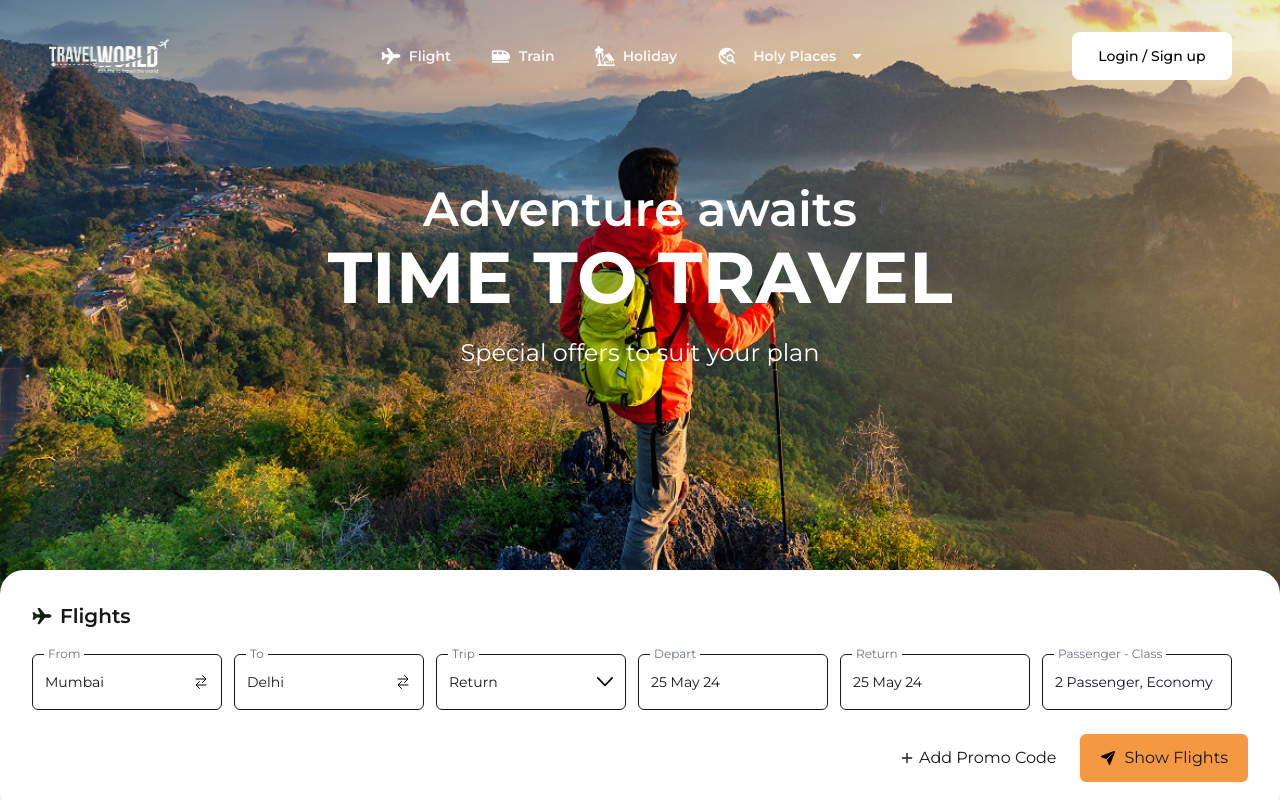
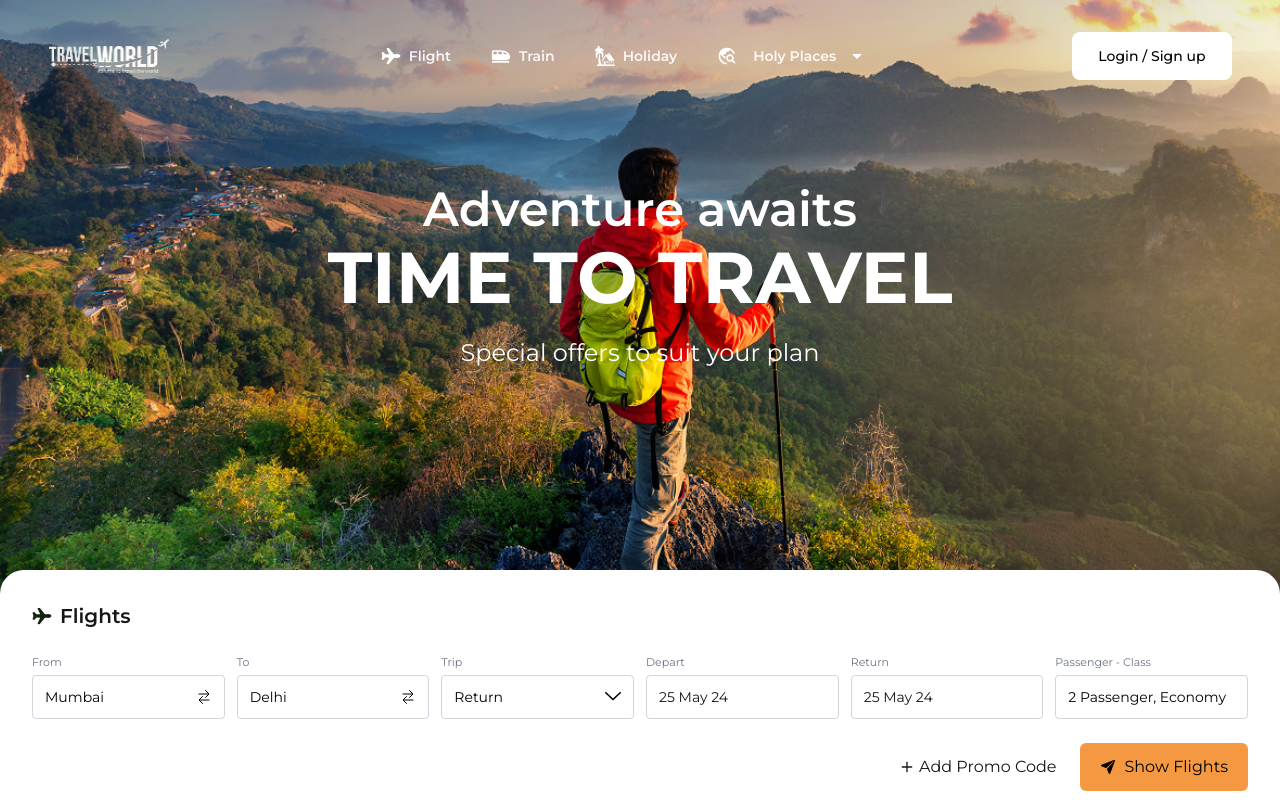
Before and after one commit to jainkhushi0405/travel-website, a Next.js app: page / in a window 1280 px wide. Shown: the top 800 px of the page. Built offline with nearby package versions, Linux system fonts and the light colour scheme.

Commit message:
fixed search form UI + common input alignment

```diff
--- a/components/CommonInput.tsx
+++ b/components/CommonInput.tsx
@@ -1,47 +1,65 @@
 "use client";
 
-import Image from "next/image";
-
-type Props = {
+interface CommonInputProps {
   label: string;
   value: string;
+  editable?: boolean;
   onChange?: (e: React.ChangeEvent<HTMLInputElement>) => void;
-  editable?: boolean;
+
   rightIcon?: React.ReactNode;
-};
+  onClick?: () => void;
+
+  className?: string;
+}
 
 export default function CommonInput({
   label,
   value,
+  editable = false,
   onChange,
-  editable = false,
   rightIcon,
-}: Props) {
+  onClick,
+  className = "",
+}: CommonInputProps) {
   return (
-    <div className="relative w-[190px] flex-shrink-0">
+    <div className={`relative flex flex-col flex-1 ${className}`}>
 
       {/* LABEL */}
-      <label className="text-xs text-gray-500 bg-white px-1 absolute -top-2 left-3">
+      <label className="text-[11px] text-gray-500 mb-[4px]">
         {label}
       </label>
 
-      {/* BOX */}
-      <div className="flex items-center border h-14 px-3 rounded-md bg-white shadow-sm">
-
-        <input
-          type="text"
-          value={value}
-          readOnly={!editable}
-          onChange={onChange}
-          className="w-full outline-none text-sm text-gray-900 truncate"
-        />
+      {/* INPUT BOX */}
+      <div
+        onClick={onClick}
+        className="
+          flex items-center justify-between
+          border border-gray-300
+          rounded-[4px]
+          px-3
+          h-[44px]
+          bg-white
+          cursor-pointer
+          min-w-0
+        "
+      >
+        {editable ? (
+          <input
+            value={value}
+            onChange={onChange}
+            className="w-full outline-none text-sm"
+          />
+        ) : (
+          <span className="text-sm text-black whitespace-nowrap overflow-hidden text-ellipsis">
+            {value}
+          </span>
+        )}
 
         {rightIcon && (
-          <div className="w-5 h-5 flex items-center justify-center flex-shrink-0">
+          <div className="ml-2 flex-shrink-0">
             {rightIcon}
           </div>
         )}
-
       </div>
     </div>
   );
--- a/components/Searchform.tsx
+++ b/components/Searchform.tsx
@@ -3,6 +3,7 @@
 import { Plus } from "lucide-react";
 import Image from "next/image";
 import { useState, useRef, useEffect } from "react";
+import CommonInput from "./CommonInput";
 
 export default function Searchform() {
   const [tripType, setTripType] = useState("Return");
@@ -37,58 +38,35 @@ export default function Searchform() {
       </h3>
 
       {/* INPUT ROW */}
-      <div className="flex gap-3 items-end flex-nowrap">
+      <div className="flex gap-3 items-end w-full">
 
-        {/* FROM */}
-        <div className="relative w-[190px] min-w-[190px]">
-          <label className="text-xs text-gray-500 bg-white px-1 absolute -top-2 left-3">
-            From
-          </label>
+        <CommonInput
+          label="From"
+          value="Mumbai"
+          className="min-w-[150px]"
+          rightIcon={<img src="/ion_swap-horizontal.svg" className="w-4 h-4" />}
+        />
 
-          <div className="border h-14 px-3 rounded-md flex items-center bg-white">
-            <input
-              type="text"
-              value="Mumbai"
-              readOnly
-              className="w-full outline-none text-sm"
-            />
-            <img src="/ion_swap-horizontal.svg" className="w-4 h-4 ml-2" />
-          </div>
-        </div>
-
-        {/* TO */}
-        <div className="relative w-[190px] min-w-[190px]">
-          <label className="text-xs text-gray-500 bg-white px-1 absolute -top-2 left-3">
-            To
-          </label>
-
-          <div className="border h-14 px-3 rounded-md flex items-center bg-white">
-            <input
-              type="text"
-              value="Delhi"
-              readOnly
-              className="w-full outline-none text-sm"
-            />
-            <img src="/ion_swap-horizontal.svg" className="w-4 h-4 ml-2" />
-          </div>
-        </div>
+        <CommonInput
+          label="To"
+          value="Delhi"
+          className="min-w-[150px]"
+          rightIcon={<img src="/ion_swap-horizontal.svg" className="w-4 h-4" />}
+        />
 
         {/* TRIP */}
-        <div ref={dropdownRef} className="relative w-[190px] min-w-[190px]">
-          <label className="text-xs text-gray-500 bg-white px-1 absolute -top-2 left-3">
-            Trip
-          </label>
-
-          <button
+        <div ref={dropdownRef} className="relative min-w-[150px] flex-1">
+          <CommonInput
+            label="Trip"
+            value={tripType}
             onClick={() => setShowDropdown(!showDropdown)}
-            className="flex items-center justify-between border h-14 px-3 rounded-md w-full bg-white"
-          >
-            <span className="text-sm">{tripType}</span>
-            <Image src="/chevron-down.svg" width={16} height={16} alt="" />
-          </button>
+            rightIcon={
+              <Image src="/chevron-down.svg" width={16} height={16} alt="" />
+            }
+          />
 
           {showDropdown && (
-            <div className="absolute top-16 left-0 w-[180px] bg-white border rounded-xl shadow-lg z-50">
+            <div className="absolute top-[70px] left-0 w-full bg-white shadow-lg rounded-md z-50">
               {["One Way", "Round Trip", "Multicity"].map((item) => (
                 <div
                   key={item}
@@ -96,7 +74,7 @@ export default function Searchform() {
                     setTripType(item);
                     setShowDropdown(false);
                   }}
-                  className="px-4 py-2 text-sm hover:bg-orange-50 cursor-pointer"
+                  className="px-4 py-2 text-sm hover:bg-gray-100 cursor-pointer"
                 >
                   {item}
                 </div>
@@ -105,46 +83,27 @@ export default function Searchform() {
           )}
         </div>
 
-        {/* DEPART */}
-        <div className="relative w-[190px] min-w-[190px]">
-          <label className="text-xs text-gray-500 bg-white px-1 absolute -top-2 left-3">
-            Depart
-          </label>
+        <CommonInput
+          label="Depart"
+          value={departDate}
+          editable={true}
+          onChange={(e) => setDepartDate(e.target.value)}
+          className="min-w-[150px]"
+        />
 
-          <input
-            type="text"
-            value={departDate}
-            onChange={(e) => setDepartDate(e.target.value)}
-            className="border h-14 px-3 rounded-md w-full text-sm"
-          />
-        </div>
+        <CommonInput
+          label="Return"
+          value={returnDate}
+          editable={true}
+          onChange={(e) => setReturnDate(e.target.value)}
+          className="min-w-[150px]"
+        />
 
-        {/* RETURN */}
-        <div className="relative w-[190px] min-w-[190px]">
-          <label className="text-xs text-gray-500 bg-white px-1 absolute -top-2 left-3">
-            Return
-          </label>
-
-          <input
-            type="text"
-            value={returnDate}
-            onChange={(e) => setReturnDate(e.target.value)}
-            className="border h-14 px-3 rounded-md w-full text-sm"
-          />
-        </div>
-
-        {/* PASSENGER - FIXED */}
-        <div className="relative w-[190px] min-w-[190px]">
-          <label className="text-xs text-gray-500 bg-white px-1 absolute -top-2 left-3 z-10">
-            Passenger - Class
-          </label>
-
-          <div className="border h-14 px-3 rounded-md w-full bg-white flex items-center">
-            <span className="text-sm text-gray-900 whitespace-nowrap">
-              2 Passenger, Economy
-            </span>
-          </div>
-        </div>
+        <CommonInput
+          label="Passenger - Class"
+          value="2 Passenger, Economy"
+          className="min-w-[150px]"
+        />
 
       </div>
 
@@ -155,7 +114,8 @@ export default function Searchform() {
           <Plus size={16} /> Add Promo Code
         </p>
 
-        <button className="bg-[#F59842] px-5 py-3 rounded-md flex items-center gap-2">
+        {/* ONLY TEXT BLACK CHANGE */}
+        <button className="bg-[#F59842] px-5 py-3 rounded-md flex items-center gap-2 text-black">
           <Image src="/Paper Plane.svg" width={16} height={16} alt="" />
           Show Flights
         </button>
```
